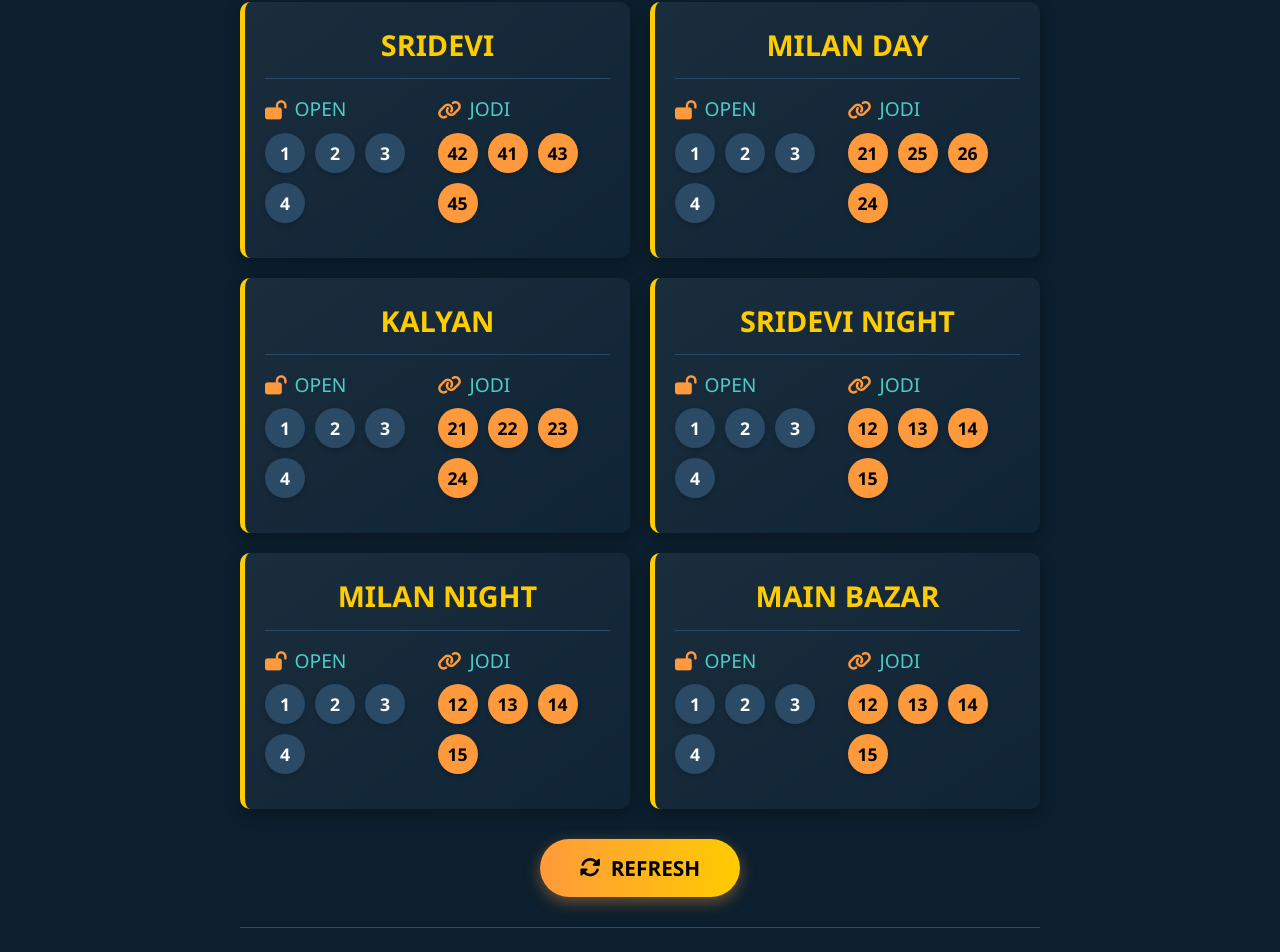
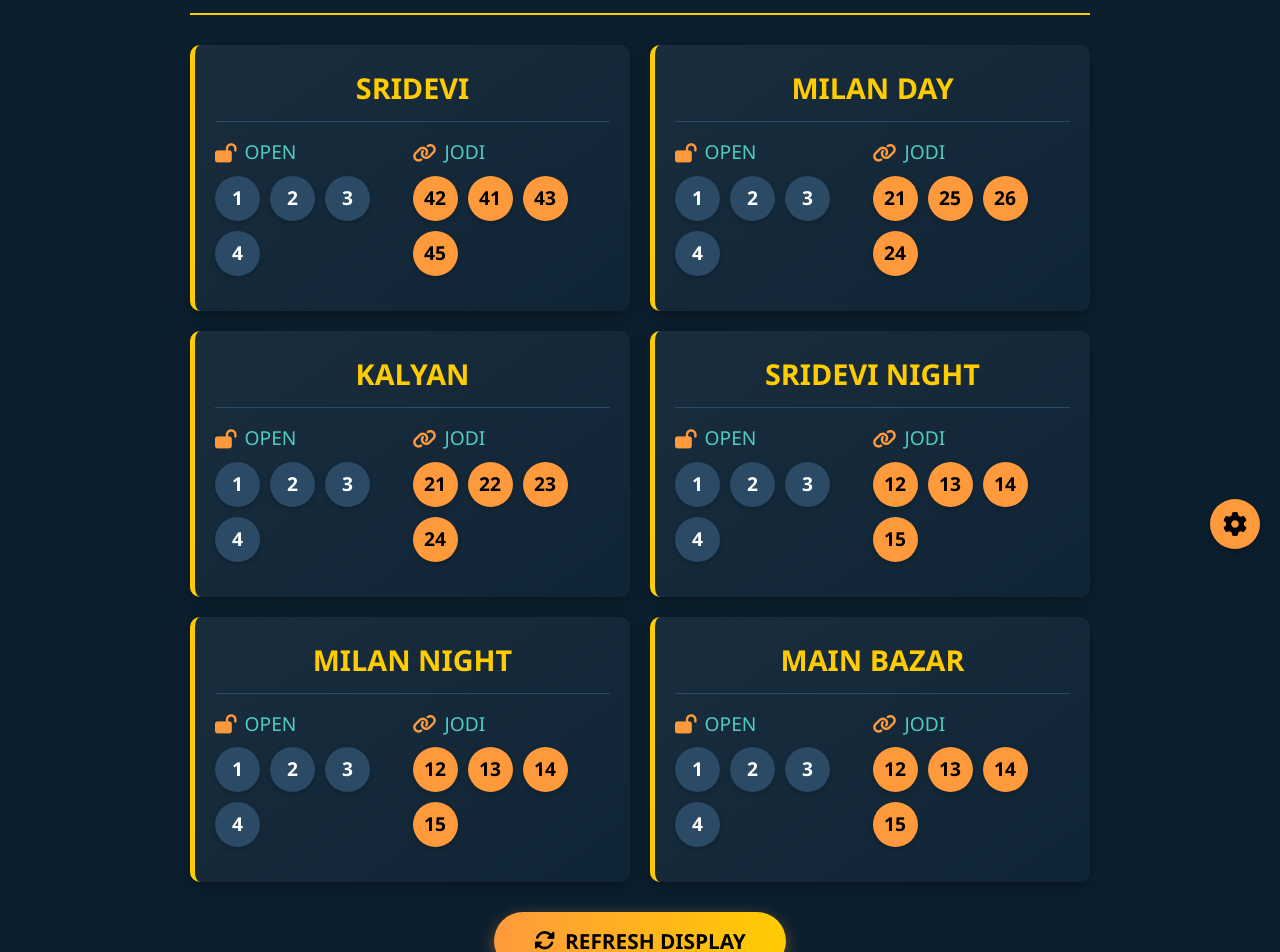
Before and after one commit to ganeshsavi-crypto/p2pbinance, a plain HTML site: page index.html in a window 1280 px wide. Shown: the part 231-1183 px from the top of the page. Drawn offline with Linux system fonts and the light colour scheme.

Commit message:
Update index.html

```diff
--- a/index.html
+++ b/index.html
@@ -3,7 +3,7 @@
 <head>
     <meta charset="UTF-8">
     <meta name="viewport" content="width=device-width, initial-scale=1.0">
-    <title>SHREEMATKABOSS - Matka Market Daily Free Ank</title>
+    <title>SHREEMATKABOSS - Daily Matka Numbers</title>
     <link rel="stylesheet" href="https://cdnjs.cloudflare.com/ajax/libs/font-awesome/6.4.0/css/all.min.css">
     <style>
         * {
@@ -19,14 +19,11 @@
             line-height: 1.6;
             padding: 20px;
             min-height: 100vh;
-            display: flex;
-            justify-content: center;
-            align-items: center;
         }
 
         .container {
             width: 100%;
-            max-width: 800px;
+            max-width: 900px;
             margin: 0 auto;
         }
 
@@ -45,10 +42,30 @@
             margin-bottom: 10px;
         }
 
+        .date-section {
+            display: flex;
+            justify-content: center;
+            align-items: center;
+            gap: 15px;
+            margin: 20px 0;
+        }
+
         .date {
-            font-size: 1.3rem;
+            font-size: 1.5rem;
             color: #4ecdc4;
-            margin-bottom: 5px;
+            padding: 8px 20px;
+            background-color: rgba(0, 0, 0, 0.3);
+            border-radius: 50px;
+            border: 1px solid #2a4a66;
+        }
+
+        .date-input {
+            background-color: #1a2d3d;
+            color: #4ecdc4;
+            border: 1px solid #2a4a66;
+            padding: 8px 15px;
+            border-radius: 5px;
+            font-size: 1.1rem;
         }
 
         .subtitle {
@@ -57,9 +74,56 @@
             margin-top: 10px;
         }
 
+        .admin-controls {
+            background-color: rgba(26, 45, 61, 0.8);
+            padding: 15px;
+            border-radius: 10px;
+            margin-bottom: 25px;
+            border: 2px dashed #ff9a3c;
+            display: none;
+        }
+
+        .admin-controls.active {
+            display: block;
+        }
+
+        .admin-title {
+            color: #ff9a3c;
+            font-size: 1.4rem;
+            margin-bottom: 15px;
+            display: flex;
+            align-items: center;
+            gap: 10px;
+        }
+
+        .admin-instructions {
+            color: #8a9ba8;
+            margin-bottom: 15px;
+            font-size: 0.95rem;
+            line-height: 1.5;
+        }
+
+        .update-btn {
+            background: linear-gradient(to right, #ff9a3c, #ffcc00);
+            color: #000;
+            border: none;
+            padding: 12px 25px;
+            font-size: 1.1rem;
+            font-weight: bold;
+            border-radius: 5px;
+            cursor: pointer;
+            transition: all 0.3s ease;
+            margin-top: 10px;
+        }
+
+        .update-btn:hover {
+            transform: scale(1.05);
+            box-shadow: 0 5px 15px rgba(255, 154, 60, 0.4);
+        }
+
         .markets-container {
             display: grid;
-            grid-template-columns: repeat(auto-fit, minmax(300px, 1fr));
+            grid-template-columns: repeat(auto-fit, minmax(350px, 1fr));
             gap: 20px;
             margin-bottom: 30px;
         }
@@ -117,14 +181,14 @@
 
         .number {
             background-color: #2a4a66;
-            width: 40px;
-            height: 40px;
+            width: 45px;
+            height: 45px;
             border-radius: 50%;
             display: flex;
             align-items: center;
             justify-content: center;
             font-weight: bold;
-            font-size: 1.1rem;
+            font-size: 1.2rem;
             box-shadow: 0 2px 5px rgba(0, 0, 0, 0.2);
         }
 
@@ -161,6 +225,24 @@
             box-shadow: 0 8px 20px rgba(255, 154, 60, 0.6);
         }
 
+        .admin-toggle {
+            position: fixed;
+            bottom: 20px;
+            right: 20px;
+            background-color: #ff9a3c;
+            color: #000;
+            width: 50px;
+            height: 50px;
+            border-radius: 50%;
+            display: flex;
+            align-items: center;
+            justify-content: center;
+            font-size: 1.5rem;
+            cursor: pointer;
+            box-shadow: 0 3px 10px rgba(0, 0, 0, 0.3);
+            z-index: 100;
+        }
+
         .footer {
             text-align: center;
             margin-top: 30px;
@@ -168,15 +250,6 @@
             border-top: 1px solid #2a4a66;
             color: #8a9ba8;
             font-size: 0.9rem;
-        }
-
-        .footer a {
-            color: #4ecdc4;
-            text-decoration: none;
-        }
-
-        .footer a:hover {
-            text-decoration: underline;
         }
 
         @media (max-width: 768px) {
@@ -191,6 +264,11 @@
             .market-details {
                 flex-direction: column;
                 gap: 15px;
+            }
+
+            .date-section {
+                flex-direction: column;
+                gap: 10px;
             }
         }
 
@@ -211,6 +289,15 @@
                 padding: 12px 30px;
                 font-size: 1.1rem;
             }
+
+            .market-card {
+                padding: 15px;
+            }
+
+            .number {
+                width: 40px;
+                height: 40px;
+            }
         }
     </style>
 </head>
@@ -218,24 +305,131 @@
     <div class="container">
         <header class="header">
             <h1 class="title">WELCOME TO SHREEMATKABOSS</h1>
-            <div class="date">DATE - 16/01/2026</div>
+            <div class="date-section">
+                <div class="date" id="currentDate">DATE - 16/01/2026</div>
+                <input type="date" class="date-input" id="datePicker">
+            </div>
             <div class="subtitle">ALL MATKA MARKET DAILY FREE ANK</div>
         </header>
 
-        <div class="markets-container">
-            <!-- SRIDEVI Card -->
-            <div class="market-card">
-                <h2 class="market-name">SRIDEVI</h2>
+        <!-- Admin Controls (Hidden by default) -->
+        <div class="admin-controls" id="adminControls">
+            <h3 class="admin-title"><i class="fas fa-user-shield"></i> ADMIN CONTROLS</h3>
+            <p class="admin-instructions">
+                <strong>Instructions:</strong> To update daily numbers, modify the values in the JavaScript section (Part 3).
+                Change the 'open' and 'jodi' arrays for each market, then click "UPDATE NUMBERS".
+            </p>
+            <button class="update-btn" id="updateNumbers">
+                <i class="fas fa-sync-alt"></i> UPDATE NUMBERS FROM CODE
+            </button>
+        </div>
+
+        <div class="markets-container" id="marketsContainer">
+            <!-- Market cards will be generated by JavaScript -->
+        </div>
+
+        <button class="refresh-btn" id="refreshBtn">
+            <i class="fas fa-sync-alt"></i> REFRESH DISPLAY
+        </button>
+
+        <footer class="footer">
+            <p>SHREEMATKABOSS &copy; 2026 | Admin-Controlled Daily Numbers</p>
+            <p>Only you can change numbers by editing the JavaScript variables</p>
+        </footer>
+    </div>
+
+    <!-- Admin Toggle Button -->
+    <div class="admin-toggle" id="adminToggle">
+        <i class="fas fa-cog"></i>
+    </div>
+    <!-- CONTINUATION FROM PART 1 -->
+<!-- COPY THIS AFTER PART 1 -->
+
+    <script>
+        // ==============================================
+        // DAILY NUMBERS - EDIT THESE VALUES DAILY
+        // ==============================================
+
+        // Today's date
+        const currentDate = "16/01/2026";
+
+        // Daily numbers for each market - UPDATE THESE DAILY
+        const dailyNumbers = {
+            sridevi: {
+                open: [1, 2, 3, 4],
+                jodi: [42, 41, 43, 45]
+            },
+            milanDay: {
+                open: [1, 2, 3, 4],
+                jodi: [21, 25, 26, 24]
+            },
+            kalyan: {
+                open: [1, 2, 3, 4],
+                jodi: [21, 22, 23, 24]
+            },
+            srideviNight: {
+                open: [1, 2, 3, 4],
+                jodi: [12, 13, 14, 15]
+            },
+            milanNight: {
+                open: [1, 2, 3, 4],
+                jodi: [12, 13, 14, 15]
+            },
+            mainBazar: {
+                open: [1, 2, 3, 4],
+                jodi: [12, 13, 14, 15]
+            }
+        };
+
+        // Market names in display order
+        const marketNames = [
+            { id: "sridevi", name: "SRIDEVI" },
+            { id: "milanDay", name: "MILAN DAY" },
+            { id: "kalyan", name: "KALYAN" },
+            { id: "srideviNight", name: "SRIDEVI NIGHT" },
+            { id: "milanNight", name: "MILAN NIGHT" },
+            { id: "mainBazar", name: "MAIN BAZAR" }
+        ];
+
+        // ==============================================
+        // END OF DAILY EDITS
+        // ==============================================
+
+        // DOM Elements
+        const marketsContainer = document.getElementById('marketsContainer');
+        const currentDateElement = document.getElementById('currentDate');
+        const datePicker = document.getElementById('datePicker');
+        const refreshBtn = document.getElementById('refreshBtn');
+        const adminToggle = document.getElementById('adminToggle');
+        const adminControls = document.getElementById('adminControls');
+        const updateNumbersBtn = document.getElementById('updateNumbers');
+
+        // Set initial date
+        currentDateElement.textContent = `DATE - ${currentDate}`;
+
+        // Set date picker to today
+        const today = new Date();
+        const formattedToday = today.toISOString().split('T')[0];
+        datePicker.value = formattedToday;
+
+        // Function to generate market cards
+        function generateMarketCards() {
+            marketsContainer.innerHTML = '';
+
+            marketNames.forEach(market => {
+                const marketData = dailyNumbers[market.id];
+
+                const card = document.createElement('div');
+                card.className = 'market-card';
+                card.innerHTML = `
+                    <h2 class="market-name">${market.name}</h2>
                     <div class="market-details">
                         <div class="open-section">
                             <div class="section-title">
                                 <i class="fas fa-lock-open"></i> OPEN
                             </div>
                             <div class="numbers open-numbers">
-                            <div class="number">1</div>
-                            <div class="number">2</div>
-                            <div class="number">3</div>
-                            <div class="number">4</div>
+                                ${marketData.open.map(num => `<div class="number">${num}</div>`).join('')}
                             </div>
                         </div>
                         <div class="jodi-section">
@@ -243,174 +437,36 @@
                                 <i class="fas fa-link"></i> JODI
                             </div>
                             <div class="numbers jodi-numbers">
-                            <div class="number">42</div>
-                            <div class="number">41</div>
-                            <div class="number">43</div>
-                            <div class="number">45</div>
+                                ${marketData.jodi.map(num => `<div class="number">${num}</div>`).join('')}
                             </div>
                         </div>
                     </div>
-            </div>
+                `;
 
-            <!-- MILAN DAY Card -->
-            <div class="market-card">
-                <h2 class="market-name">MILAN DAY</h2>
-                <div class="market-details">
-                    <div class="open-section">
-                        <div class="section-title">
-                            <i class="fas fa-lock-open"></i> OPEN
-                        </div>
-                        <div class="numbers open-numbers">
-                            <div class="number">1</div>
-                            <div class="number">2</div>
-                            <div class="number">3</div>
-                            <div class="number">4</div>
-                        </div>
-                    </div>
-                    <div class="jodi-section">
-                        <div class="section-title">
-                            <i class="fas fa-link"></i> JODI
-                        </div>
-                        <div class="numbers jodi-numbers">
-                            <div class="number">21</div>
-                            <div class="number">25</div>
-                            <div class="number">26</div>
-                            <div class="number">24</div>
-                        </div>
-                    </div>
-                </div>
-            </div>
+                marketsContainer.appendChild(card);
+            });
+        }
 
-            <!-- KALYAN Card -->
-            <div class="market-card">
-                <h2 class="market-name">KALYAN</h2>
-                <div class="market-details">
-                    <div class="open-section">
-                        <div class="section-title">
-                            <i class="fas fa-lock-open"></i> OPEN
-                        </div>
-                        <div class="numbers open-numbers">
-                            <div class="number">1</div>
-                            <div class="number">2</div>
-                            <div class="number">3</div>
-                            <div class="number">4</div>
-                        </div>
-                    </div>
-                    <div class="jodi-section">
-                        <div class="section-title">
-                            <i class="fas fa-link"></i> JODI
-                        </div>
-                        <div class="numbers jodi-numbers">
-                            <div class="number">21</div>
-                            <div class="number">22</div>
-                            <div class="number">23</div>
-                            <div class="number">24</div>
-                        </div>
-                    </div>
-                </div>
-            </div>
+        // Function to animate numbers
+        function animateNumbers() {
+            const numbers = document.querySelectorAll('.number');
 
-            <!-- SRIDEVI NIGHT Card -->
-            <div class="market-card">
-                <h2 class="market-name">SRIDEVI NIGHT</h2>
-                <div class="market-details">
-                    <div class="open-section">
-                        <div class="section-title">
-                            <i class="fas fa-lock-open"></i> OPEN
-                        </div>
-                        <div class="numbers open-numbers">
-                            <div class="number">1</div>
-                            <div class="number">2</div>
-                            <div class="number">3</div>
-                            <div class="number">4</div>
-                        </div>
-                    </div>
-                    <div class="jodi-section">
-                        <div class="section-title">
-                            <i class="fas fa-link"></i> JODI
-                        </div>
-                        <div class="numbers jodi-numbers">
-                            <div class="number">12</div>
-                            <div class="number">13</div>
-                            <div class="number">14</div>
-                            <div class="number">15</div>
-                        </div>
-                    </div>
-                </div>
-            </div>
+            numbers.forEach((number, index) => {
+                setTimeout(() => {
+                    number.style.transform = 'scale(1.1)';
+                    setTimeout(() => {
+                        number.style.transform = 'scale(1)';
+                    }, 300);
+                }, index * 30);
+            });
+        }
 
-            <!-- MILAN NIGHT Card -->
-            <div class="market-card">
-                <h2 class="market-name">MILAN NIGHT</h2>
-                <div class="market-details">
-                    <div class="open-section">
-                        <div class="section-title">
-                            <i class="fas fa-lock-open"></i> OPEN
-                        </div>
-                        <div class="numbers open-numbers">
-                            <div class="number">1</div>
-                            <div class="number">2</div>
-                            <div class="number">3</div>
-                            <div class="number">4</div>
-                        </div>
-                    </div>
-                    <div class="jodi-section">
-                        <div class="section-title">
-                            <i class="fas fa-link"></i> JODI
-                        </div>
-                        <div class="numbers jodi-numbers">
-                            <div class="number">12</div>
-                            <div class="number">13</div>
-                            <div class="number">14</div>
-                            <div class="number">15</div>
-                        </div>
-                    </div>
-                </div>
-            </div>
+        // Initialize the page
+        generateMarketCards();
+        animateNumbers();
 
-            <!-- MAIN BAZAR Card -->
-            <div class="market-card">
-                <h2 class="market-name">MAIN BAZAR</h2>
-                <div class="market-details">
-                    <div class="open-section">
-                        <div class="section-title">
-                            <i class="fas fa-lock-open"></i> OPEN
-                        </div>
-                        <div class="numbers open-numbers">
-                            <div class="number">1</div>
-                            <div class="number">2</div>
-                            <div class="number">3</div>
-                            <div class="number">4</div>
-                        </div>
-                    </div>
-                    <div class="jodi-section">
-                        <div class="section-title">
-                            <i class="fas fa-link"></i> JODI
-                        </div>
-                        <div class="numbers jodi-numbers">
-                            <div class="number">12</div>
-                            <div class="number">13</div>
-                            <div class="number">14</div>
-                            <div class="number">15</div>
-                        </div>
-                    </div>
-                </div>
-            </div>
-        </div>
-
-        <button class="refresh-btn" id="refreshBtn">
-            <i class="fas fa-sync-alt"></i> REFRESH
-        </button>
-
-        <footer class="footer">
-            <p>SHREEMATKABOSS &copy; 2026 | This is a recreation for demonstration purposes only</p>
-            <p>Note: This is a static recreation of the design shown in the image.</p>
-        </footer>
-    </div>
-
-    <script>
-        // Refresh button functionality
-        document.getElementById('refreshBtn').addEventListener('click', function() {
+        // Event Listeners
+        refreshBtn.addEventListener('click', function() {
             const btn = this;
             const originalText = btn.innerHTML;
 
@@ -420,28 +476,65 @@
 
             // Simulate refresh delay
             setTimeout(() => {
-                // Restore button state
+                // Regenerate cards
+                generateMarketCards();
+                animateNumbers();
+
+                // Restore button
                 btn.innerHTML = originalText;
                 btn.disabled = false;
 
-                // Show alert (in a real implementation, this would refresh the data)
-                alert('Page refreshed! In a real implementation, this would fetch new matka results.');
-            }, 1500);
+                // Show confirmation
+                console.log('Numbers refreshed from current data');
+            }, 800);
         });
 
-        // Add subtle animation to numbers on page load
-        document.addEventListener('DOMContentLoaded', function() {
-            const numbers = document.querySelectorAll('.number');
+        // Date picker change
+        datePicker.addEventListener('change', function() {
+            const selectedDate = new Date(this.value);
+            const formattedDate = `${selectedDate.getDate().toString().padStart(2, '0')}/${(selectedDate.getMonth()+1).toString().padStart(2, '0')}/${selectedDate.getFullYear()}`;
+            currentDateElement.textContent = `DATE - ${formattedDate}`;
+        });
+        <!-- CONTINUATION FROM PART 2 -->
+<!-- COPY THIS AFTER PART 2 -->
 
-            numbers.forEach((number, index) => {
-                // Stagger the animation
-                setTimeout(() => {
-                    number.style.transform = 'scale(1.1)';
-                    setTimeout(() => {
-                        number.style.transform = 'scale(1)';
-                    }, 300);
-                }, index * 50);
+        // Admin toggle
+        adminToggle.addEventListener('click', function() {
+            adminControls.classList.toggle('active');
+            this.innerHTML = adminControls.classList.contains('active')
+                ? '<i class="fas fa-times"></i>'
+                : '<i class="fas fa-cog"></i>';
         });
+
+        // Update numbers from code
+        updateNumbersBtn.addEventListener('click', function() {
+            // Regenerate cards with current data
+            generateMarketCards();
+            animateNumbers();
+
+            // Show confirmation
+            alert('Numbers updated from JavaScript variables!');
+            console.log('Daily numbers updated:', dailyNumbers);
+        });
+
+        // Instructions for admin
+        console.log(`============================================`);
+        console.log(`SHREEMATKABOSS - ADMIN INSTRUCTIONS`);
+        console.log(`============================================`);
+        console.log(`To update daily numbers:`);
+        console.log(`1. Find the "DAILY NUMBERS" section in the code`);
+        console.log(`2. Update the 'currentDate' variable with today's date`);
+        console.log(`3. Update the 'open' and 'jodi' arrays for each market`);
+        console.log(`4. Save the file and refresh the page`);
+        console.log(`5. Or use the ADMIN CONTROLS panel (click the gear icon)`);
+        console.log(`============================================`);
+
+        // Display current numbers in console for easy reference
+        console.log('Current numbers loaded:');
+        marketNames.forEach(market => {
+            console.log(`${market.name}:`);
+            console.log(`  Open: ${dailyNumbers[market.id].open.join(', ')}`);
+            console.log(`  Jodi: ${dailyNumbers[market.id].jodi.join(', ')}`);
         });
     </script>
 </body>
```
Lines whose indentation alone changed are shown as unchanged.
